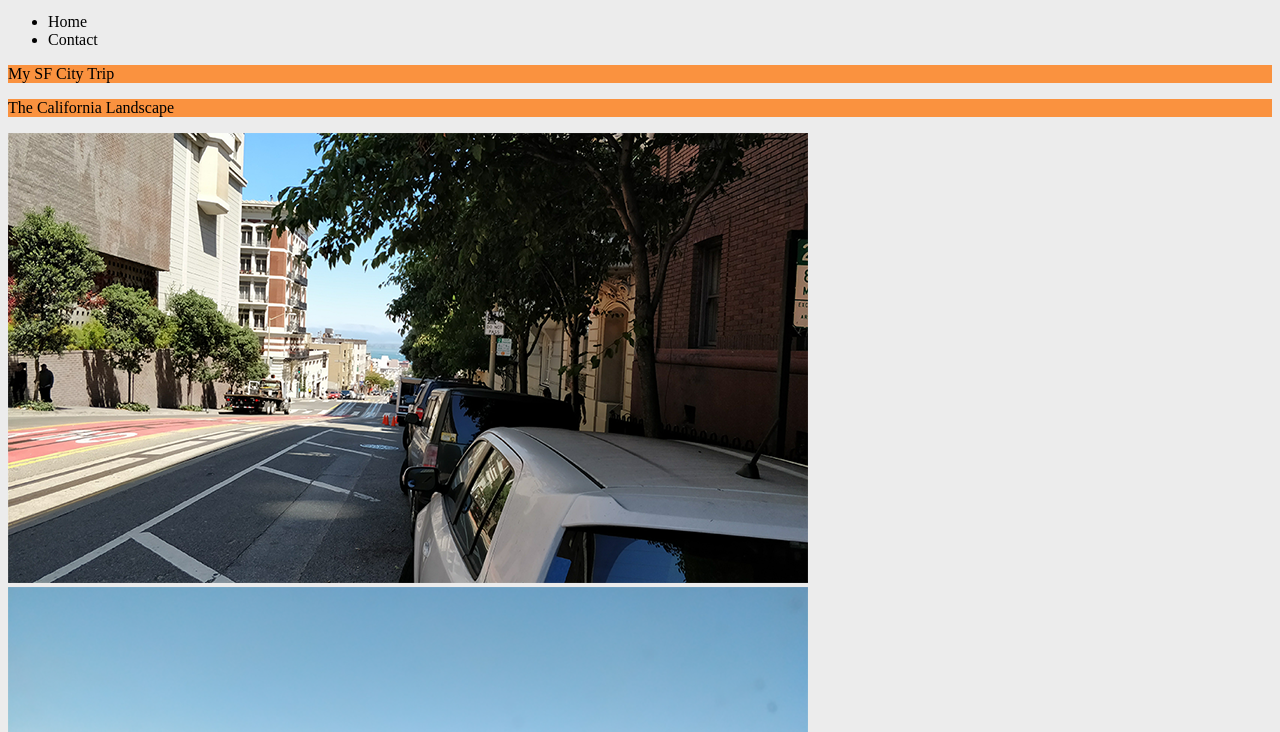
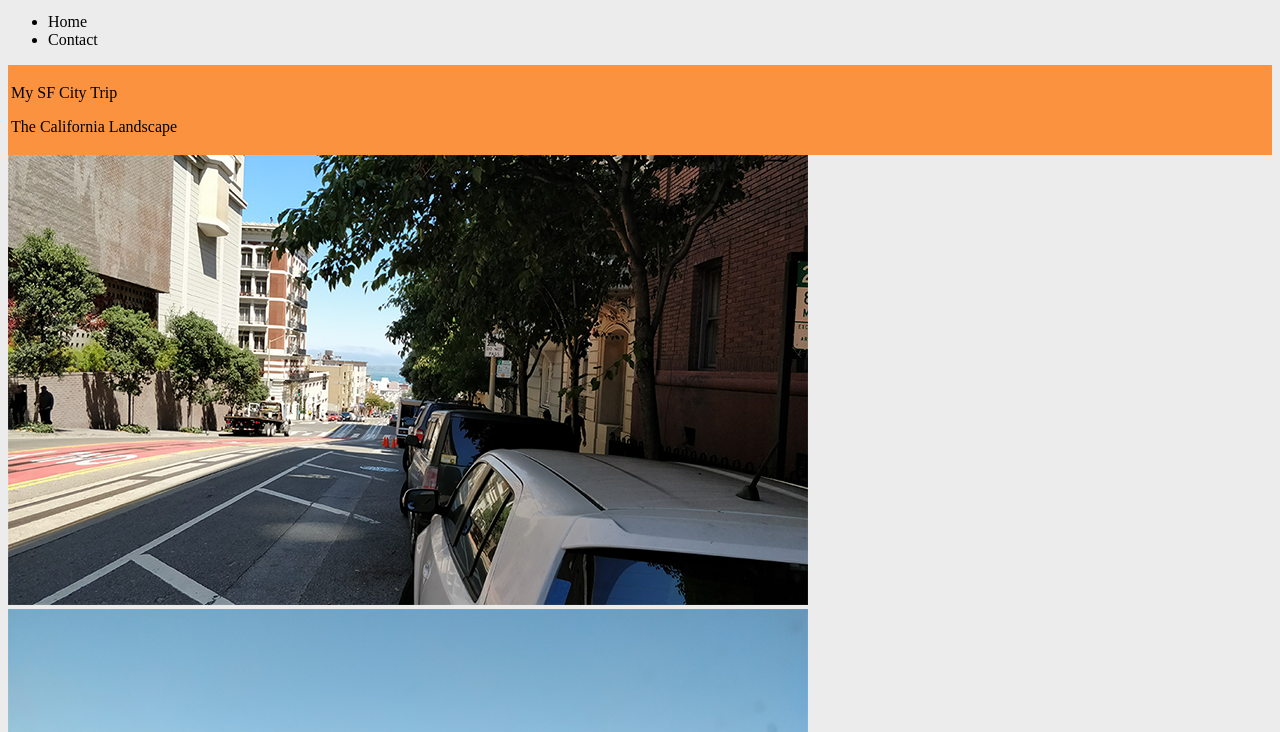
Before and after one commit to Chapmank1994/is445hw2, a plain HTML site: page index.html in a window 1280 px wide. Shown: the part 68-800 px from the top of the page. Drawn offline with Linux system fonts and the light colour scheme.

Commit message:
trip text

```diff
--- a/index.html
+++ b/index.html
@@ -18,7 +18,7 @@
     </nav>
 
     <main>
-      <div>
+      <div class="triptext">
         <p>My SF City Trip</p>
         <p>The California Landscape</p>
       </div>
--- a/style.css
+++ b/style.css
@@ -17,7 +17,9 @@ a {
   color: black;
 }
 
-p {
+.triptext {
   background-color: #fa923f;
+  padding: 3px;
+}
 
-/* Is refering to all div */
+/* Is refering to all div. you can name the div then all you need is a period and the name of the div to manipulate style within a portion of the page */
```
